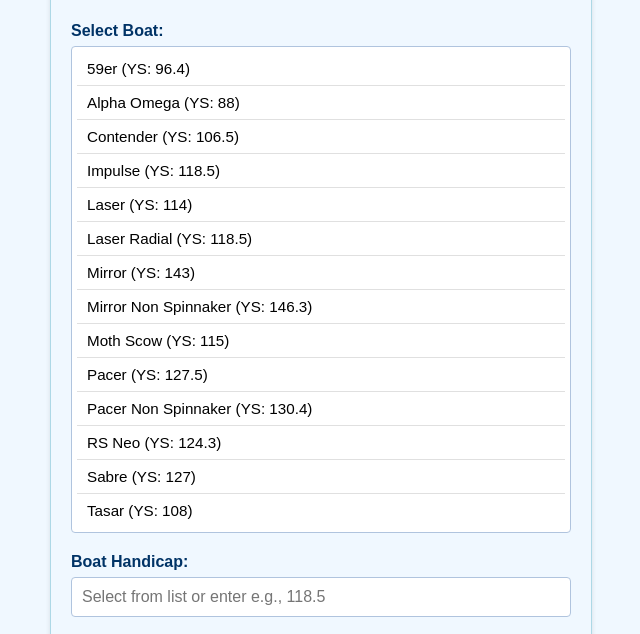
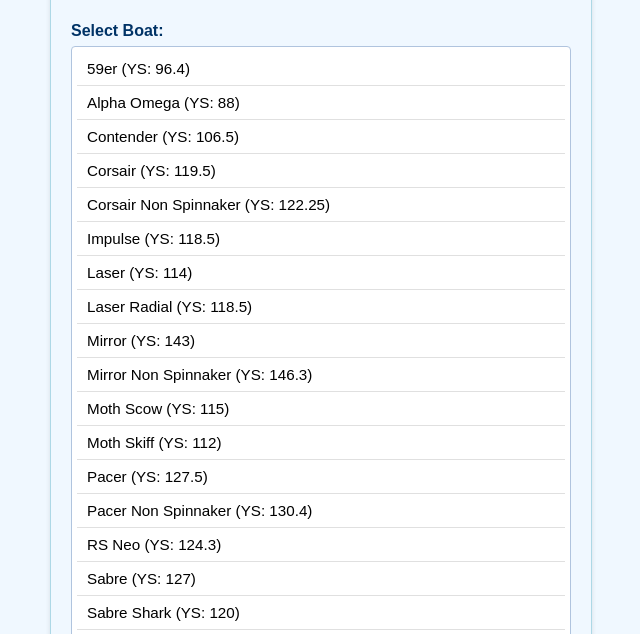
Before and after one commit to Createwaves/results, a plain HTML site: page index.html in a window 1280 px wide. Shown: the part 149-783 px from the top of the page, without its empty margins (319-959 px from the left). Drawn offline with Linux system fonts and the light colour scheme.

Commit message:
Update index.html

```diff
--- a/index.html
+++ b/index.html
@@ -150,20 +150,24 @@
     <script>
         // --- Boat Data ---
         const boatsData = [
-            { name: "Sabre", handicap: 127 },
-            { name: "RS Neo", handicap: 124.3 },
+            { name: "59er", handicap: 96.4 },
+            { name: "Alpha Omega", handicap: 88 },
+            { name: "Contender", handicap: 106.5 },
+            { name: "Corsair", handicap: 119.5 },
+            { name: "Corsair Non Spinnaker", handicap: 122.25 },
+            { name: "Impulse", handicap: 118.5 },
+            { name: "Laser", handicap: 114 },
+            { name: "Laser Radial", handicap: 118.5 },
+            { name: "Mirror", handicap: 143 },
+            { name: "Mirror Non Spinnaker", handicap: 146.3 },
+            { name: "Moth Scow", handicap: 115 },
+            { name: "Moth Skiff", handicap: 112 },
             { name: "Pacer", handicap: 127.5 },
             { name: "Pacer Non Spinnaker", handicap: 130.4 },
-            { name: "Mirror", handicap: 143 },
-            { name: "Mirror Non Spinnaker", handicap: 146.3 },
-            { name: "Impulse", handicap: 118.5 },
-            { name: "Contender", handicap: 106.5 },
-            { name: "Laser", handicap: 114 },
-            { name: "Laser Radial", handicap: 118.5 },
-            { name: "Moth Scow", handicap: 115 },
-            { name: "Alpha Omega", handicap: 88 },
-            { name: "Tasar", handicap: 108 },
-            { name: "59er", handicap: 96.4 }
+            { name: "RS Neo", handicap: 124.3 },
+            { name: "Sabre", handicap: 127 },
+            { name: "Sabre Shark", handicap: 120 },
+            { name: "Tasar", handicap: 108 }
         ];
 
         // --- Utility Functions ---
@@ -208,7 +212,10 @@
         // --- Populate Boat List ---
         function populateBoatList() {
             boatListContainer.innerHTML = ''; // Clear existing items
-            boatsData.sort((a, b) => a.name.localeCompare(b.name)); // Sort alphabetically
+
+            // Although the source array is now sorted, this line ensures it remains sorted
+            // if the data is ever loaded dynamically in the future.
+            boatsData.sort((a, b) => a.name.localeCompare(b.name));
 
             boatsData.forEach(boat => {
                 const boatItem = document.createElement('div');
```
